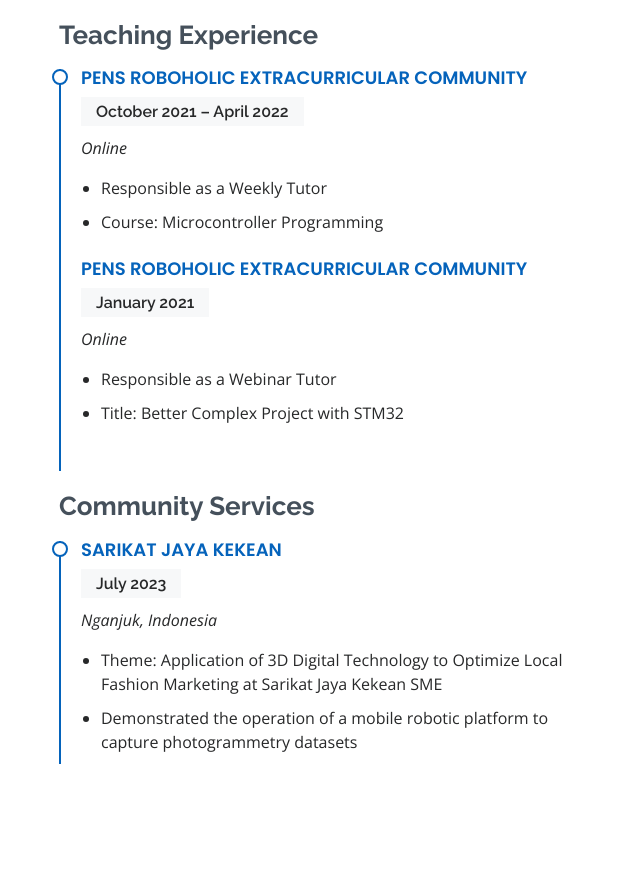
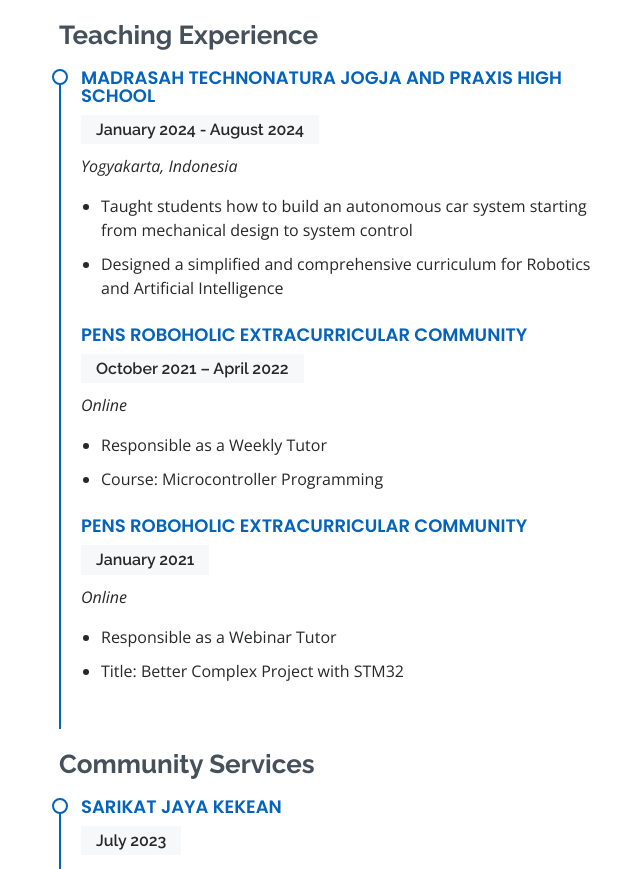
Before and after one commit to syauqibilfaqih/syauqibilfaqih.github.io, a plain HTML site: page index.html in a window 1280 px wide. Shown: the part 2718-3587 px from the top of the page, without its empty margins (593-1233 px from the left). Drawn offline with nearby package versions, Linux system fonts and the light colour scheme.

Commit message:
Update index.html

```diff
--- a/index.html
+++ b/index.html
@@ -174,6 +174,13 @@
             </div>
             <h3 class="resume-title">Teaching Experience</h3>
             <div class="resume-item">
+              <h4>Madrasah Technonatura Jogja and Praxis High School</h4>
+              <h5>January 2024 - August 2024</h5>
+              <p><em>Yogyakarta, Indonesia </em></p>
+              <ul>
+                <li>Taught students how to build an autonomous car system starting from mechanical design to system control</li>
+                <li>Designed a simplified and comprehensive curriculum for Robotics and Artificial Intelligence</li>
+              </ul>
               <h4>PENS Roboholic Extracurricular Community</h4>
               <h5>October 2021 – April 2022</h5>
               <p><em>Online </em></p>
```
